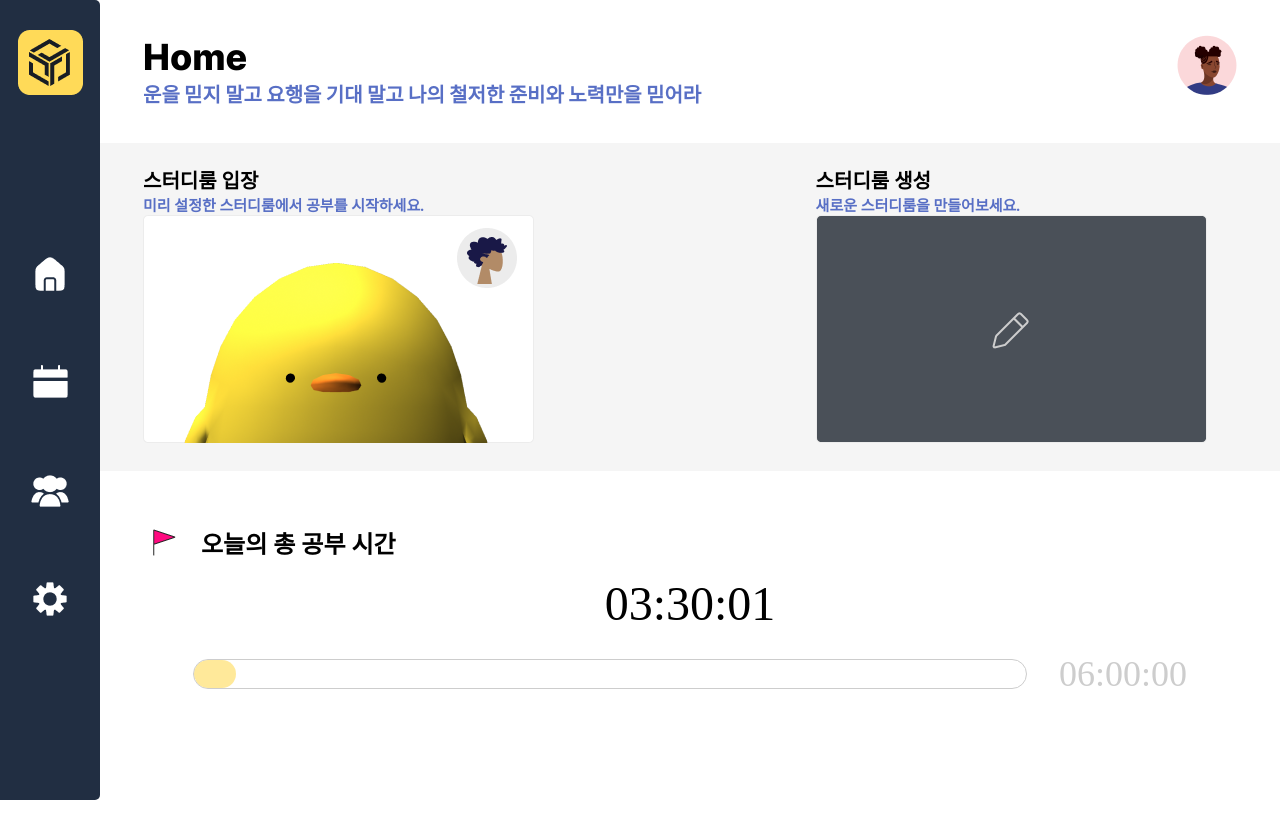
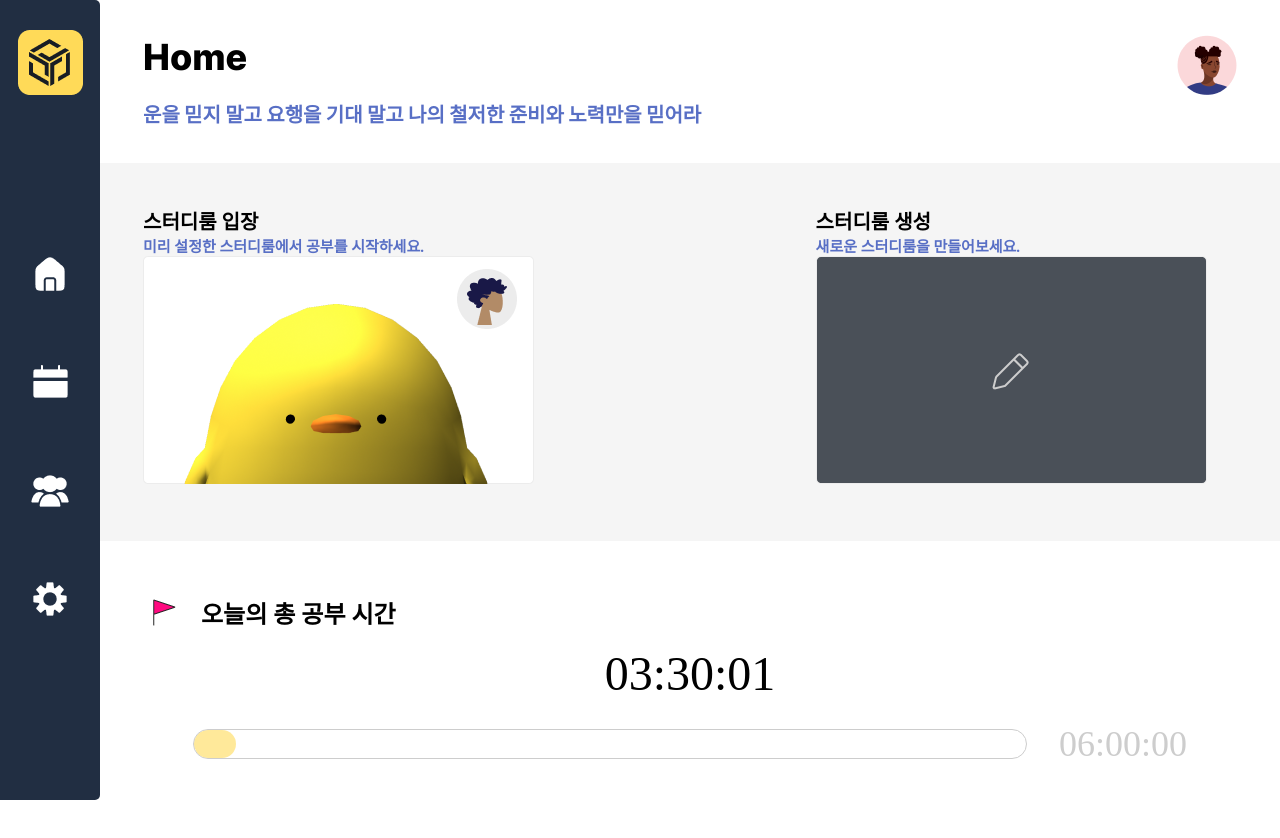
Before and after one commit to StudyBuddyCorps/Front-end, a React (Create React App) app: page /home in a window 1280 px wide. Shown: the top 838 px of the page. Before the commit the page ends 800 px from the top, so only its background shows below. Built offline with nearby package versions, Linux system fonts and the light colour scheme.

Commit message:
fix: Home 페이지 간격 수정 (#45) - header의 title 밑 margin 추가 (20px) - home 페이지의 study div의 padding을 43px로 수정 - height -> min-height로 변경

```diff
--- a/src/pages/Home.tsx
+++ b/src/pages/Home.tsx
@@ -74,9 +74,9 @@ const Profile = styled.img`
 
 const Study = styled.div`
   display: flex;
-  height: 41vh;
+  min-height: 41vh;
   background-color: #f5f5f5;
-  padding: 22px 43px;
+  padding: 43px;
   box-sizing: border-box;
   gap: 15vw;
   @media (min-width: 1280px) {
--- a/src/shared/Header.tsx
+++ b/src/shared/Header.tsx
@@ -33,6 +33,7 @@ const RightS = styled.div``;
 const Title = styled.div`
   font-family: InterExtraBold;
   font-size: 36px;
+  margin-bottom: 20px;
 `;
 
 const Phrase = styled.div`
```
